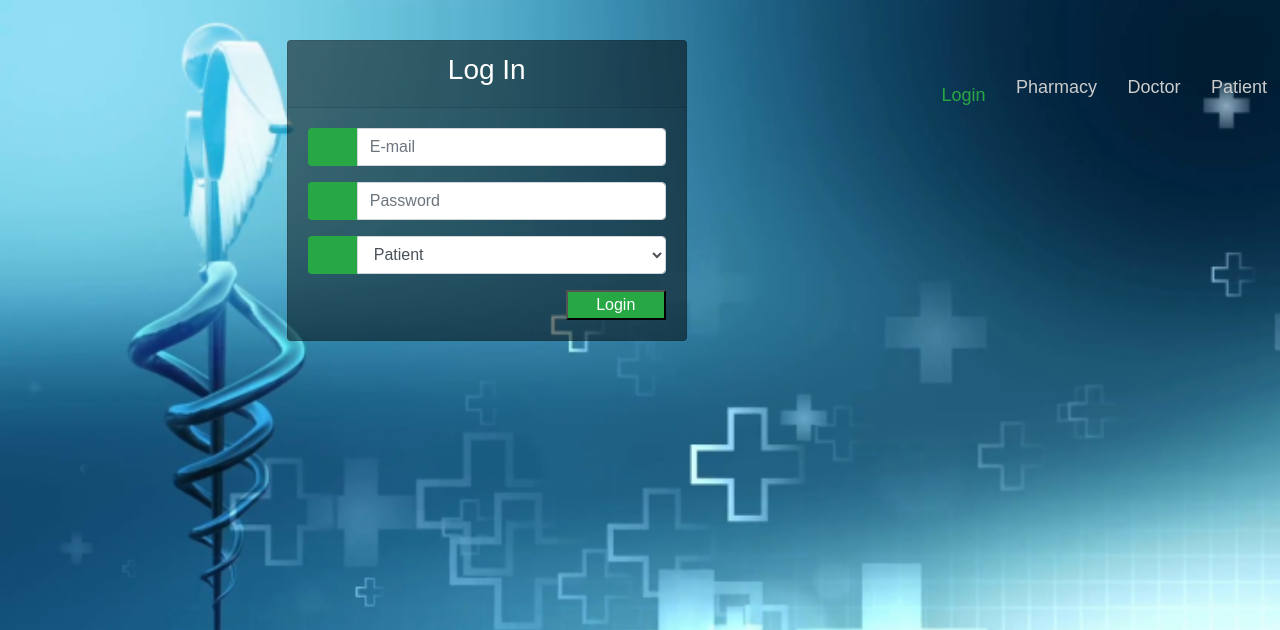
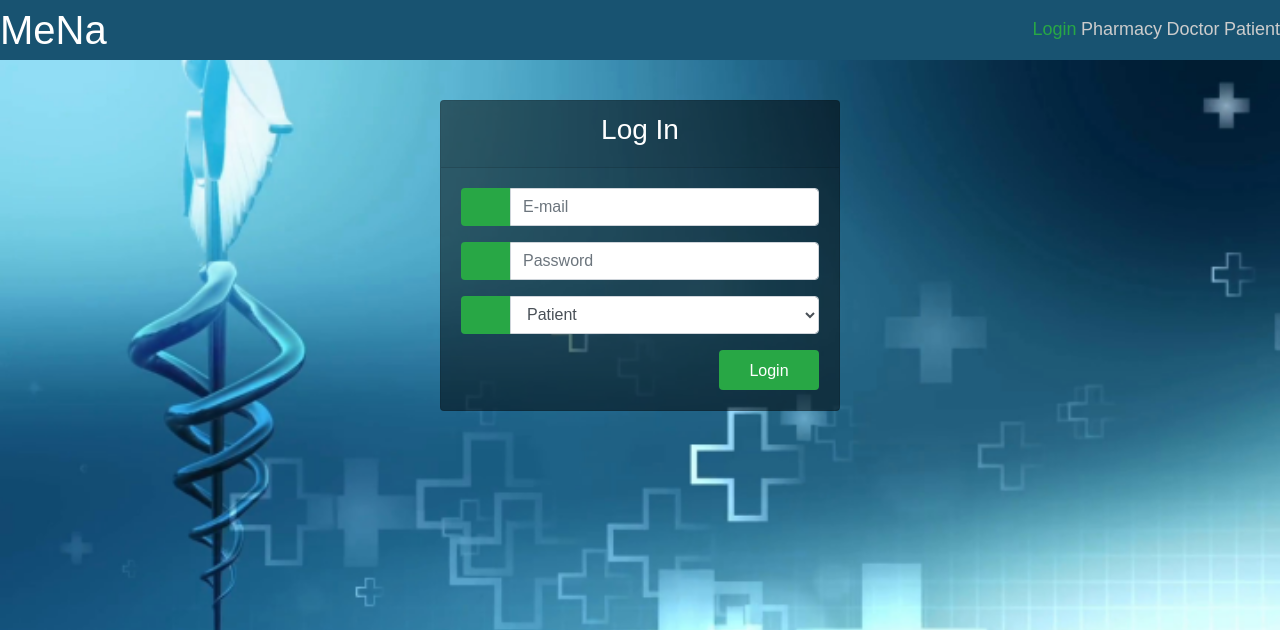
Before and after one commit to VikoTodorov/MeNa, a PHP site: page / in a window 1280 px wide. Shown: the top 630 px of the page. Run offline with PHP 8.4, Linux system fonts and the light colour scheme.

Commit message:
opraven stil i html

```diff
--- a/index.php
+++ b/index.php
@@ -16,18 +16,18 @@
 </head>
 <body class="background">
 	<nav class="top">
-		<a href="index.php" class="title"><MeNa</a>
+		<a href="index.php" class="title"><span class="title">MeNa</span></a>
 		<ul class="my_navbar">
-			<li class="btn">
+			<li class="link-btn">
 				<a class="active" href="index.php">Login</a>
 			</li>
-			<li class="btn">
+			<li class="link-btn">
 				<a class="link" href="pharmacy_reg.php">Pharmacy</a>
 			</li>
-			<li class="btn">
+			<li class="link-btn">
 				<a class="link" href="doctor_reg.php">Doctor</a>
 			</li>
-			<li class="btn">
+			<li class="link-btn">
 				<a class="link" href="patient_reg.php">Patient</a>
 			</li>
 		</ul>
@@ -63,7 +63,7 @@
 						</select>
 					</div>
 					<div class="form-group">
-						<button type="submit" name="login-submit" value="submit" class="floatvane login_btn">Login</button>
+						<button type="submit" name="login-submit" value="submit" class="btn floatvane login_btn">Login</button>
 					</div>
 				</form>
 			</div>
--- a/receipt.php
+++ b/receipt.php
@@ -34,9 +34,9 @@
 </head>
 <body class="background">
 	<nav class="top">
-		<a href="index.php" class="title"><MeNa</a>
+		<a href="index.php"><span class="title">MeNa</span></a>
 		<ul class="my_navbar">
-			<li class="btn">
+			<li class="link-btn">
 				<a class="link" href="/includes/logout.inc.php">Log out</a>
 			</li>
 		</ul>
--- a/style.css
+++ b/style.css
@@ -25,7 +25,7 @@
 a.title:hover{
 	color: #ebebe0;
 }
-.btn{/*link butonite*/
+.link-btn{/*link butonite*/
 	padding-top: 2vh;
 	display:inline-block;
 }
@@ -99,6 +99,7 @@
 	color: white;
 	background-color: #28A745;
 	width: 100px;
+	padding-top: 1vh;
 
 }
 
```
Also changed, not shown: doctor_reg.php (+6 -6 lines), patient_reg.php (+6 -6 lines), pharmacy_reg.php (+5 -5 lines).
